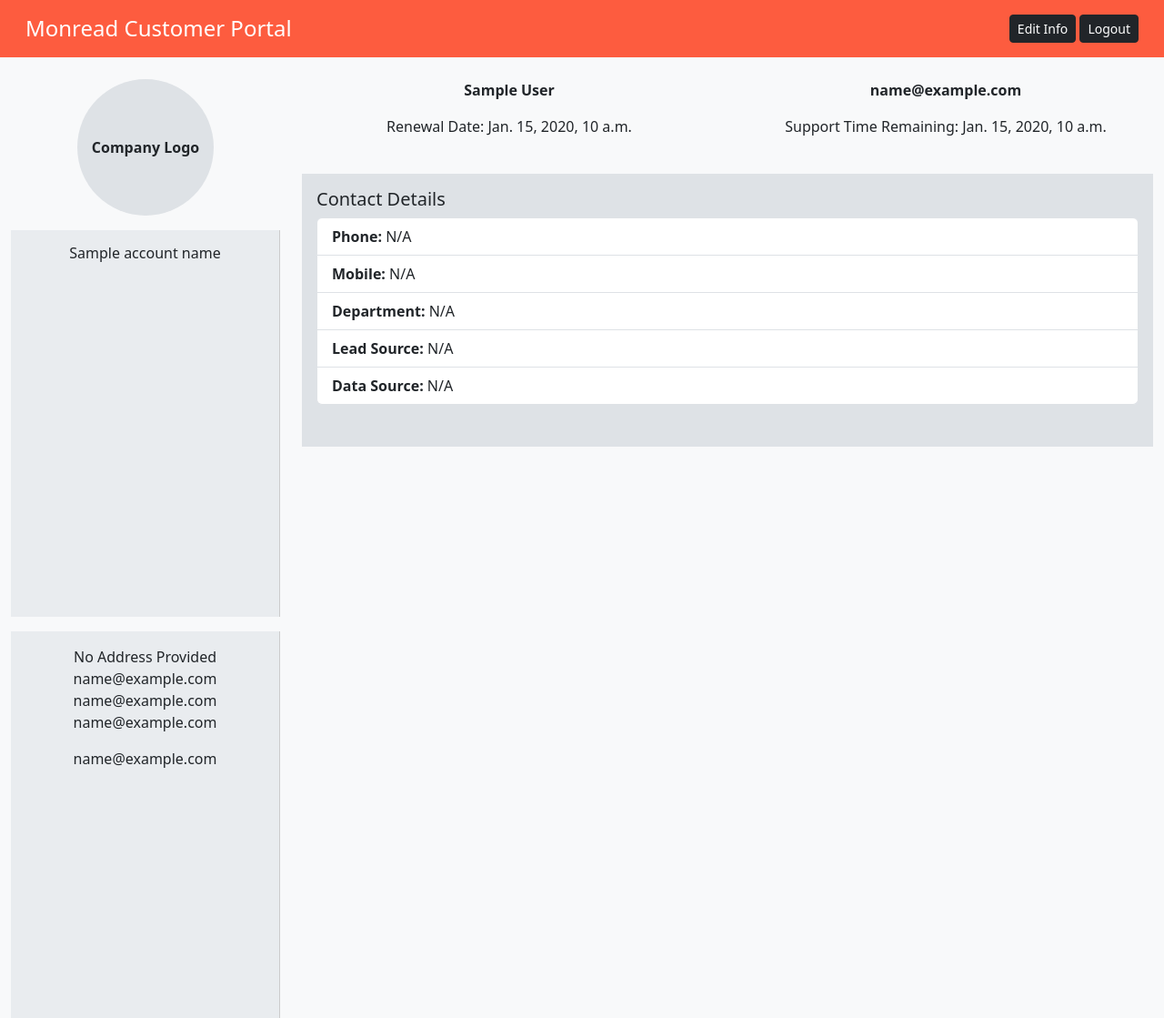
After one commit to JAmcevoy/monread-portal, a Django app: template portal/crm/templates/contact_detail.html in a window 1280 px wide. The commit adds this page. Shown: the whole page at 91% size. Run offline with Django 5.2, Linux system fonts and the light colour scheme; the template is opened without the code that fills it: most values are stand-ins (such as "Sample title", 1, 10 or a date in 2020).

Commit message:
Added Customer Detail Page - First draft

```diff
--- /dev/null
+++ b/portal/crm/templates/contact_detail.html
@@ -0,0 +1,97 @@
+<!DOCTYPE html>
+<html lang="en">
+<head>
+  <meta charset="UTF-8">
+  <title>Monread Customer Portal - Contact Details</title>
+  <link href="https://cdn.jsdelivr.net/npm/bootstrap@5.3.2/dist/css/bootstrap.min.css" rel="stylesheet">
+  <style>
+    body {
+      background-color: #f8f9fa;
+    }
+    .sidebar {
+      background-color: #e9ecef;
+      padding: 1rem;
+      height: 100%;
+      border-right: 1px solid #ccc;
+    }
+    .logo-placeholder {
+      width: 150px;
+      height: 150px;
+      background-color: #dee2e6;
+      border-radius: 50%;
+      display: flex;
+      align-items: center;
+      justify-content: center;
+      margin: auto;
+      font-weight: bold;
+    }
+    .content-area {
+      background-color: #dee2e6;
+      height: 300px;
+      overflow-y: auto;
+      padding: 1rem;
+    }
+    .top-bar {
+      background-color: #fd5c3f;
+      padding: 1rem;
+      color: white;
+    }
+  </style>
+</head>
+<body>
+
+<div class="container-fluid">
+  <div class="row top-bar align-items-center">
+    <div class="col-md-10">
+      <h4 class="m-0">Monread Customer Portal</h4>
+    </div>
+    <div class="col-md-2 text-end">
+      <button class="btn btn-dark btn-sm">Edit Info</button>
+      <button class="btn btn-dark btn-sm">Logout</button>
+    </div>
+  </div>
+
+  <div class="row mt-4">
+    <div class="col-md-3 text-center">
+      <div class="logo-placeholder mb-3">
+        Company Logo
+      </div>
+      <div class="sidebar mb-3">
+        <h6>{{ contact.Account_Name.name|default:"N/A" }}</h6>
+      </div>
+      <div class="sidebar">
+        <p class="mb-0">{{ contact.Mailing_Street|default:"No Address Provided" }}</p>
+        <p>{{ contact.Mailing_City }} {{ contact.Mailing_State }} {{ contact.Mailing_Zip }}</p>
+        <p>{{ contact.Mailing_Country }}</p>
+      </div>
+    </div>
+
+    <div class="col-md-9">
+      <div class="row mb-4 text-center">
+        <div class="col-md-6">
+          <p><strong>{{ contact.Full_Name }}</strong></p>
+          <p>Renewal Date: {{ contact.Renewal_Date|default:"-" }}</p>
+        </div>
+        <div class="col-md-6">
+          <p><strong>{{ contact.Email }}</strong></p>
+          <p>Support Time Remaining: {{ contact.Support_Time|default:"Not Set" }}</p>
+        </div>
+      </div>
+
+      <div class="content-area">
+        <h5>Contact Details</h5>
+        <ul class="list-group">
+          <li class="list-group-item"><strong>Phone:</strong> {{ contact.Phone|default:"N/A" }}</li>
+          <li class="list-group-item"><strong>Mobile:</strong> {{ contact.Mobile|default:"N/A" }}</li>
+          <li class="list-group-item"><strong>Department:</strong> {{ contact.Department|default:"N/A" }}</li>
+          <li class="list-group-item"><strong>Lead Source:</strong> {{ contact.Lead_Source|default:"N/A" }}</li>
+          <li class="list-group-item"><strong>Data Source:</strong> {{ contact.Data_Source|default:"N/A" }}</li>
+        </ul>
+      </div>
+    </div>
+  </div>
+</div>
+
+<script src="https://cdn.jsdelivr.net/npm/bootstrap@5.3.2/dist/js/bootstrap.bundle.min.js"></script>
+</body>
+</html>
--- a/portal/crm/templates/contacts.html
+++ b/portal/crm/templates/contacts.html
@@ -61,7 +61,9 @@
             <div class="contacts-list">
                 {% for contact in contacts %}
                     <div class="contact-card">
-                        <h3>Contact ID: {{ contact.id }}</h3>
+                        <h3>Contact ID: <a href="{% url 'contact_detail' contact.id %}">
+                            {{ contact.id }}
+                          </a></h3>
 
                         <div class="contact-info">
                             <strong>Owner:</strong>
--- a/portal/crm/urls.py
+++ b/portal/crm/urls.py
@@ -3,6 +3,7 @@ from django.urls import path
 from . import views
 
 urlpatterns = [
+    path('contacts/<str:contact_id>/', views.contact_detail, name='contact_detail'),
     path('contacts/', views.show_contacts, name='show_contacts'),  # URL to display contacts
     path('refresh-token/', views.refresh_access_token, name='refresh_access_token'),  # URL to refresh the access token
 ]
```
Also changed, not shown: portal/crm/views.py (+21 -0 lines).
